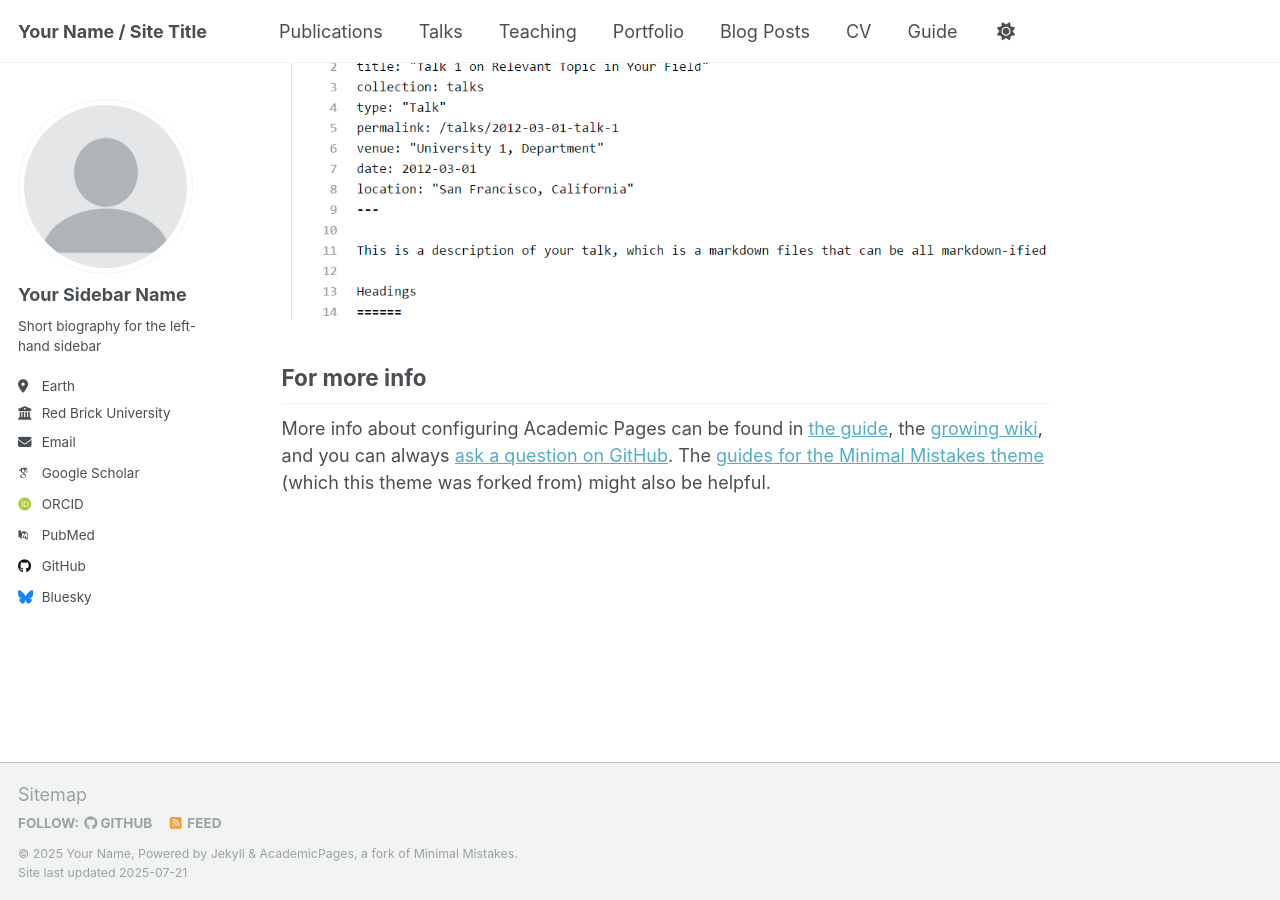
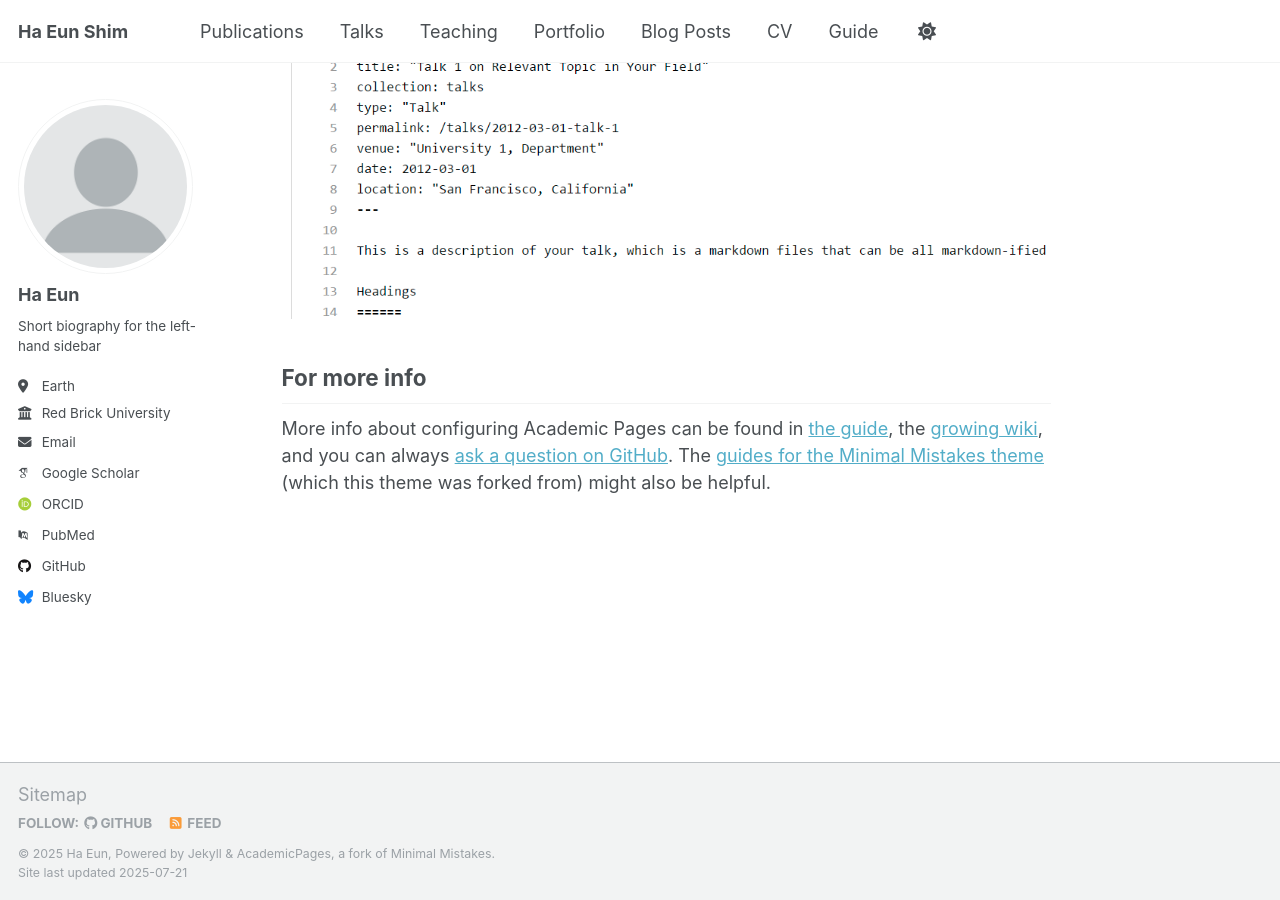
Before and after one commit to HaEunShim/site, a Jekyll site: the page built from _pages/about.md, in a window 1280 px wide and 900 px high, scrolled down 2880 px. Built offline with Jekyll 4.4.1, drawn with Linux system fonts in a browser that asks for light colours; some web fonts are replaced; a script that is not in the unit is left out.

Commit message:
Update _config.yml

```diff
--- a/_config.yml
+++ b/_config.yml
@@ -9,12 +9,12 @@
 # Basic Site Settings
 locale                   : "en-US"
 site_theme               : "default"
-title                    : "Your Name / Site Title"
+title                    : "Ha Eun Shim"
 title_separator          : "-"
-name                     : &name "Your Name"
+name                     : &name "Ha Eun"
 description              : &description "personal description"
-url                      : https://academicpages.github.io # the base hostname & protocol for your site e.g. "https://[your GitHub username].github.io" or if you already have some other page hosted on Github then use "https://[your GitHub username].github.io/[Your Repo Name]"
-baseurl                  : "" # the subpath of your site, e.g. "/blog"
+url                      : "https://haeunshim.github.io" # the base hostname & protocol for your site e.g. "https://[your GitHub username].github.io" or if you already have some other page hosted on Github then use "https://[your GitHub username].github.io/[Your Repo Name]"
+baseurl                  : "/site" # the subpath of your site, e.g. "/blog"
 repository               : "academicpages/academicpages.github.io"
 
 # Site Author - The following control what appear as part of the author content on the side bar.
@@ -23,7 +23,7 @@ repository               : "academicpages/academicpages.github.io"
 author:
   # Biographic information
   avatar           : "profile.png"
-  name             : "Your Sidebar Name"
+  name             : "Ha Eun"
   pronouns         : # example: "she/her"
   bio              : "Short biography for the left-hand sidebar"
   location         : "Earth"
```
